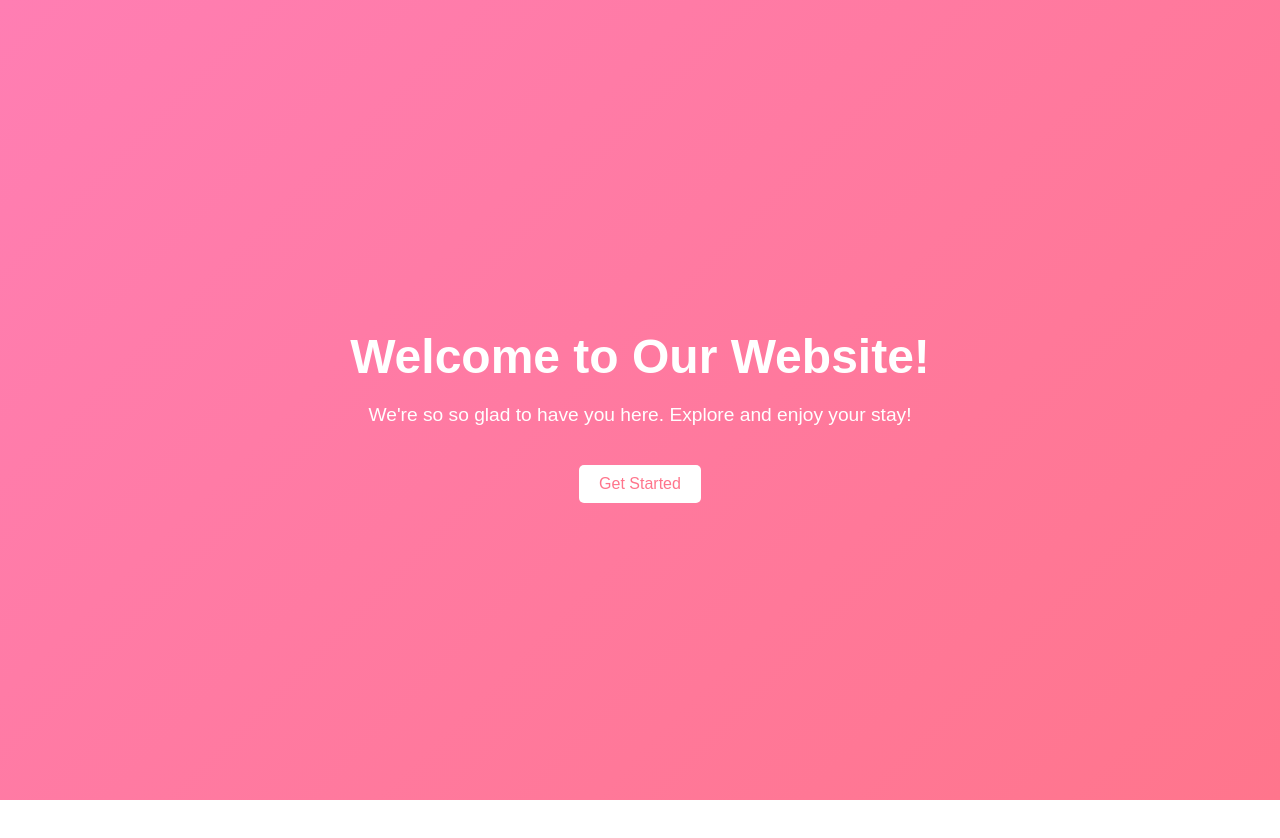
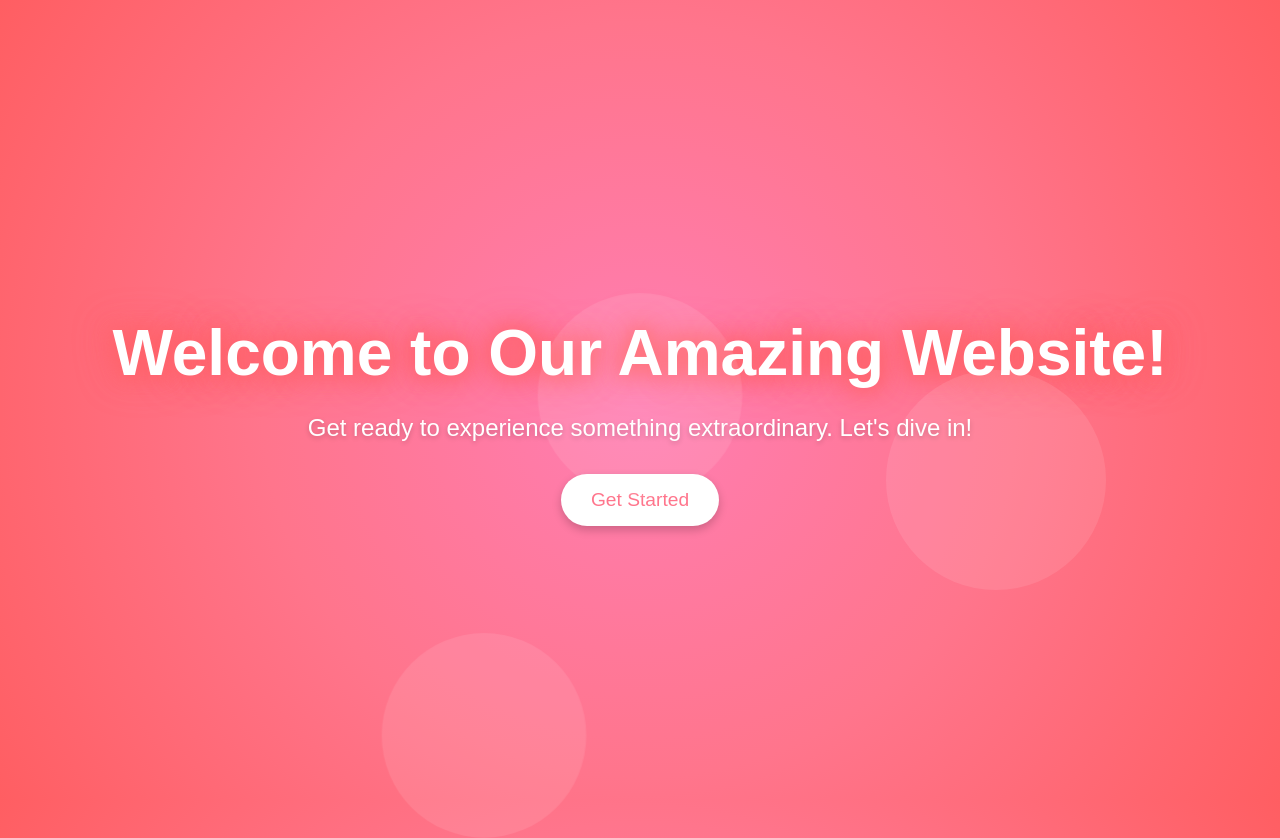
Before and after one commit to dgjdgithub/testGit, a plain HTML site: page index.html in a window 1280 px wide. Before the commit the page ends 800 px from the top, so only its background shows below. Drawn offline with Linux system fonts and the light colour scheme.

Commit message:
nb的欢迎页
Signed-off-by: dgjdgithub <54882693+dgjdgithub@users.noreply.github.com>

```diff
--- a/index.html
+++ b/index.html
@@ -6,45 +6,93 @@
     <title>Welcome!</title>
     <style>
         body {
-            font-family: Arial, sans-serif;
+            font-family: 'Poppins', Arial, sans-serif;
             margin: 0;
             padding: 0;
             display: flex;
             justify-content: center;
             align-items: center;
             height: 100vh;
-            background: linear-gradient(135deg, #ff7eb3, #ff758c);
+            background: radial-gradient(circle, #ff7eb3, #ff758c, #ff5e62);
             color: white;
             text-align: center;
+            overflow: hidden;
         }
         h1 {
-            font-size: 3rem;
+            font-size: 4rem;
             margin-bottom: 1rem;
+            text-shadow: 0 4px 10px rgba(0, 0, 0, 0.3);
+            animation: glow 2s infinite alternate;
         }
         p {
-            font-size: 1.2rem;
+            font-size: 1.5rem;
+            margin-bottom: 2rem;
+            text-shadow: 0 2px 5px rgba(0, 0, 0, 0.2);
         }
         .button {
-            margin-top: 20px;
-            padding: 10px 20px;
-            font-size: 1rem;
+            padding: 15px 30px;
+            font-size: 1.2rem;
             color: #ff758c;
             background-color: white;
             border: none;
-            border-radius: 5px;
+            border-radius: 50px;
             cursor: pointer;
-            transition: background-color 0.3s ease;
+            transition: transform 0.3s ease, background-color 0.3s ease;
+            box-shadow: 0 4px 10px rgba(0, 0, 0, 0.2);
         }
         .button:hover {
             background-color: #ffe0e6;
+            transform: scale(1.1);
+        }
+        @keyframes glow {
+            from {
+                text-shadow: 0 0 10px #ff758c, 0 0 20px #ff758c, 0 0 30px #ff758c;
+            }
+            to {
+                text-shadow: 0 0 20px #ff5e62, 0 0 30px #ff5e62, 0 0 40px #ff5e62;
+            }
+        }
+        .floating {
+            position: absolute;
+            width: 200px;
+            height: 200px;
+            background: rgba(255, 255, 255, 0.1);
+            border-radius: 50%;
+            animation: float 6s infinite ease-in-out;
+        }
+        .floating:nth-child(1) {
+            top: 10%;
+            left: 20%;
+            animation-delay: 0s;
+        }
+        .floating:nth-child(2) {
+            top: 50%;
+            left: 70%;
+            animation-delay: 2s;
+        }
+        .floating:nth-child(3) {
+            top: 80%;
+            left: 30%;
+            animation-delay: 4s;
+        }
+        @keyframes float {
+            0%, 100% {
+                transform: translateY(0) scale(1);
+            }
+            50% {
+                transform: translateY(-20px) scale(1.1);
+            }
         }
     </style>
 </head>
 <body>
     <div>
-        <h1>Welcome to Our Website!</h1>
-        <p>We're so so glad to have you here. Explore and enjoy your stay!</p>
+        <h1>Welcome to Our Amazing Website!</h1>
+        <p>Get ready to experience something extraordinary. Let's dive in!</p>
         <button class="button" onclick="alert('Thank you for visiting!')">Get Started</button>
     </div>
+    <div class="floating"></div>
+    <div class="floating"></div>
+    <div class="floating"></div>
 </body>
 </html>
```
